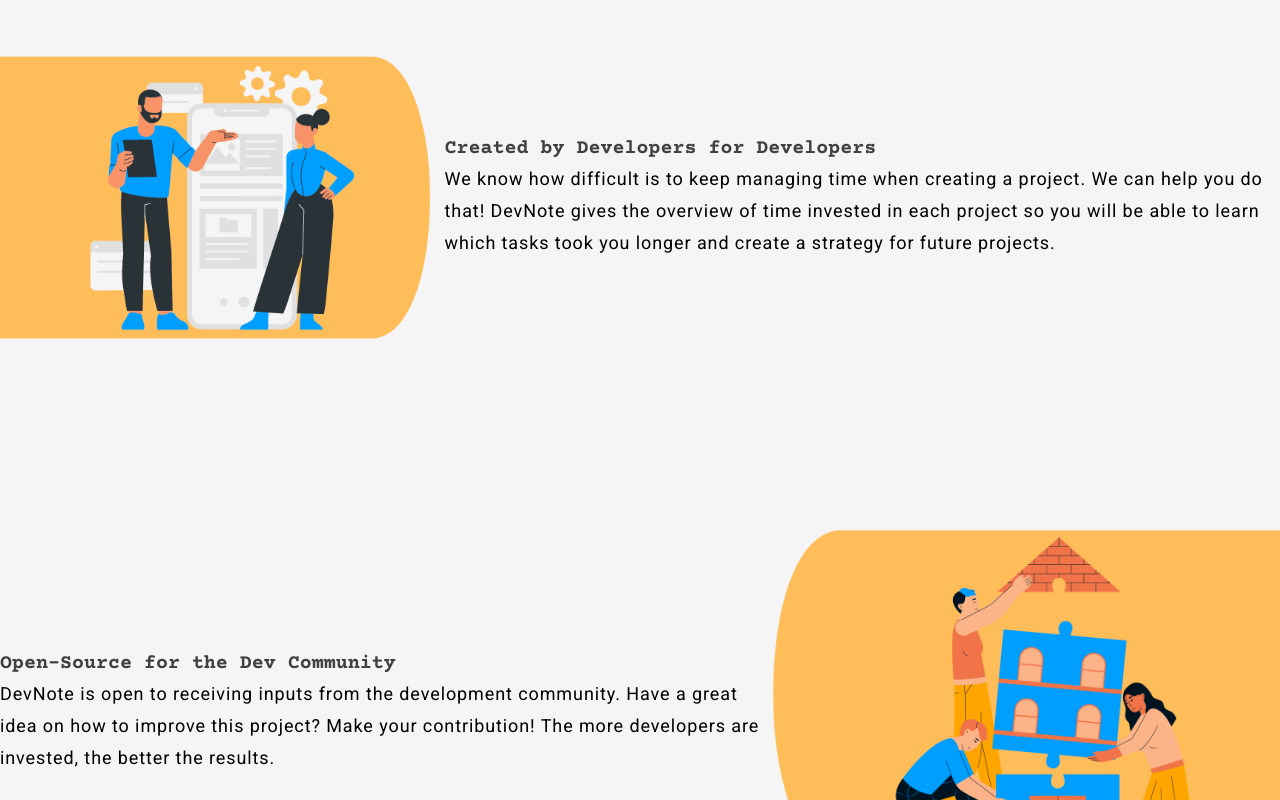
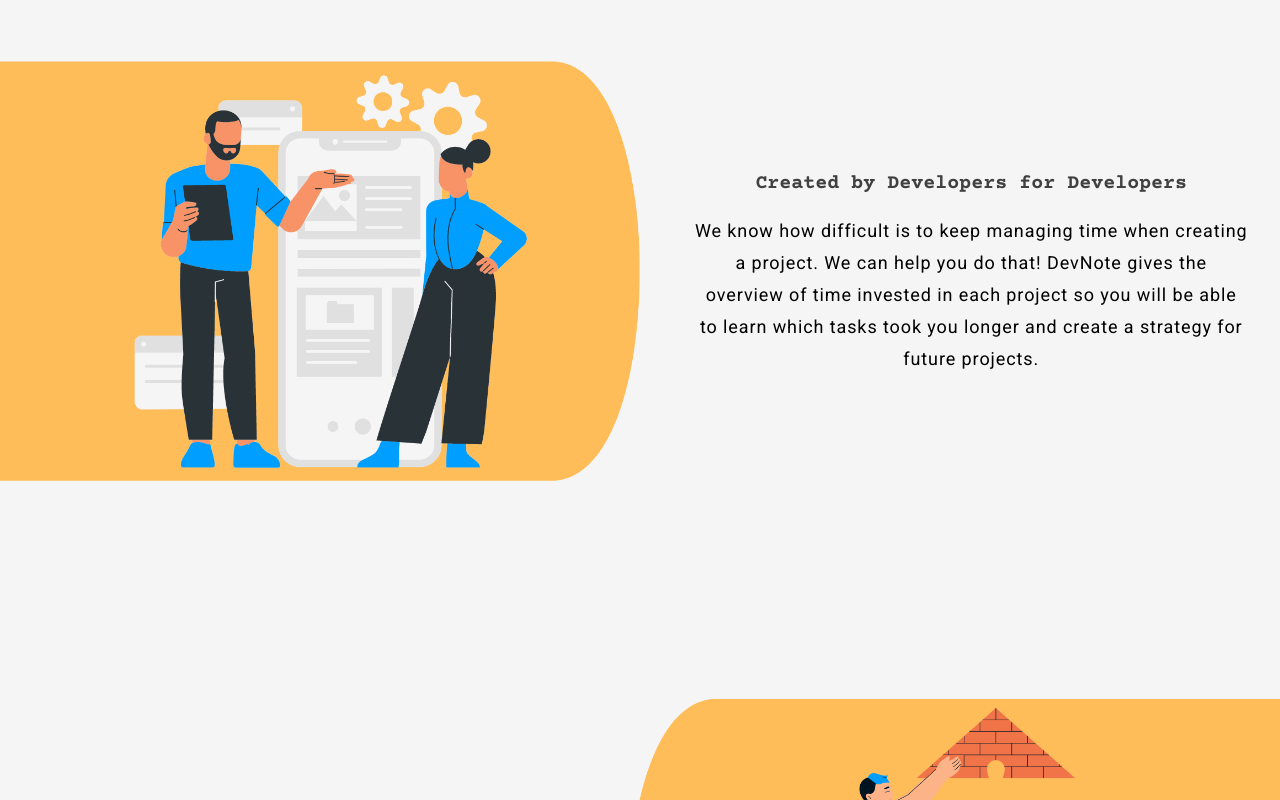
Before and after one commit to edukaki/devlist, a React (Create React App) app: page / in a window 1280 px wide. Shown: the part 1500-2300 px from the top of the page. Built offline with nearby package versions, Linux system fonts and the light colour scheme; no server answers.

Commit message:
feat(home): position and style text container and text

```diff
--- a/src/pages/Home/index.jsx
+++ b/src/pages/Home/index.jsx
@@ -84,7 +84,7 @@ const Home = () => {
                         <img src={developersImg} alt="developers-img"></img>
                     </div>
 
-                    <div>
+                    <div className="px-8 md:w-10/12 lg:max-w-[600px] xl:max-w-full xl:text-center space-y-4 leading-8">
                         <Heading type="headingTwo" headingTwoContent="Created by Developers for Developers"/>
                         <ParagraphBlock paragraphContent="We know how difficult is to keep managing time when creating a project. We can help you do that! DevNote gives the overview of time invested in each project so you will be able to learn which tasks took you longer and create a strategy for future projects."/>
                     </div>
@@ -95,7 +95,7 @@ const Home = () => {
                         <img  src={communityImg} alt="developers-img"></img>
                     </div>
 
-                    <div>
+                    <div className="px-8 md:w-10/12 lg:max-w-[600px] xl:max-w-full xl:text-center space-y-4 leading-8">
                         <Heading type="headingTwo" headingTwoContent="Open-Source for the Dev Community"/>
                         <ParagraphBlock paragraphContent="DevNote is open to receiving inputs from the development community. Have a great idea on how to improve this project? Make your contribution! The more developers are invested, the better the results."/>
                     </div>
```
